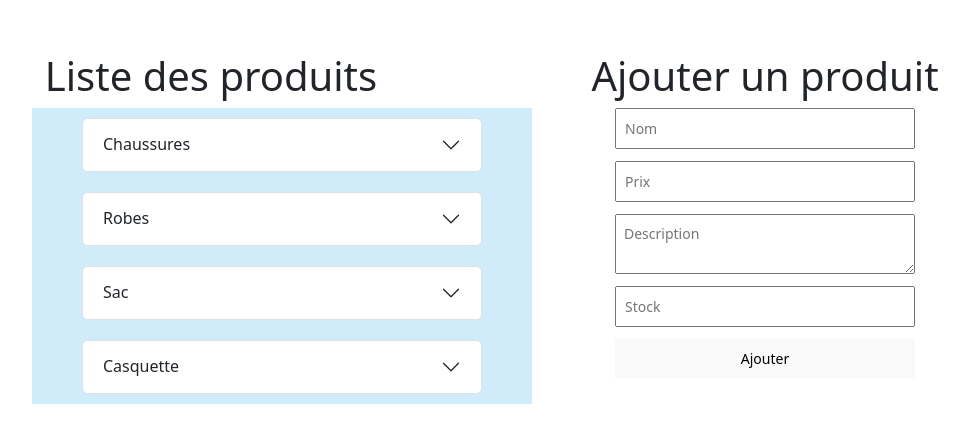
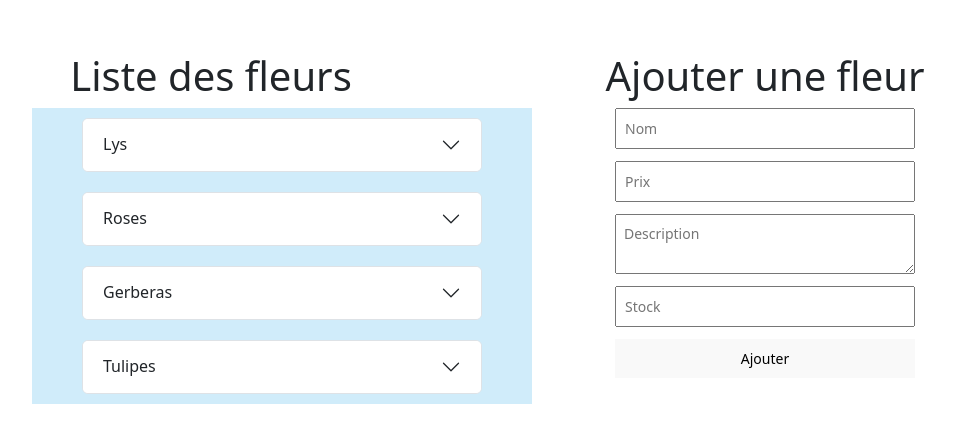
Before and after one commit to Tasnimetr/appweb-trpr01, a Vue app in the folder trpr01/my-app/: page / in a window 1280 px wide. Shown: the part 122-564 px from the top of the page, without its empty margins (150-1119 px from the left). Built offline with nearby package versions, Linux system fonts and the light colour scheme.

Commit message:
Implémentation du produit concret

```diff
--- a/trpr01/my-app/src/components/EditForm.vue
+++ b/trpr01/my-app/src/components/EditForm.vue
@@ -8,7 +8,7 @@ function submit(): void {
 </script>
 <template>
     <div v-if="editedProduct">
-    <h1>Modifier un produit</h1>
+    <h1>Modifier un bouquet</h1>
 
     <form @submit.prevent="submit">
         <input v-model="editedProduct.name" required />
--- a/trpr01/my-app/src/components/ProductForm.vue
+++ b/trpr01/my-app/src/components/ProductForm.vue
@@ -70,7 +70,7 @@ function resetForm(): void {
 
 <template>
 
-    <h1>Ajouter un produit</h1>
+    <h1>Ajouter une fleur</h1>
 
     <form @submit.prevent="submit">
         <input v-model="form.name" placeholder="Nom" required />
--- a/trpr01/my-app/src/components/ProductTable.vue
+++ b/trpr01/my-app/src/components/ProductTable.vue
@@ -9,7 +9,7 @@ function editProduct(product: Product): void {
 }
 </script>
 <template>
-    <h1>Liste des produits</h1>
+    <h1>Liste des fleurs</h1>
     <table>
         <div class="accordion accordion-flush" id="accordionFlushExample">
         <tr v-for="(product, id) in products" :key="product.name">
--- a/trpr01/my-app/src/products.ts
+++ b/trpr01/my-app/src/products.ts
@@ -9,11 +9,11 @@ export interface Product {
 }
 
 export const products = ref<Product[]>([
-    { id: '1', name: 'Chaussures', price: 75, description: 'Chaussures de sport', stock: 25 },
-    { id: '2', name: 'Robes', price: 120, description: 'Robes de soirée', stock: 6 },
-    { id: '3', name: 'Sac', price: 250, description: 'Sac à main', stock: 13 },
-    { id: '4', name: 'Casquette', price: 15, description: 'Casquette Adidas', stock: 37 },
+    { id: '1', name: 'Lys', price: 49.99, description: 'Bouquet de Lys', stock: 12 },
+    { id: '2', name: 'Roses', price: 30.41, description: 'Bouquet de roses', stock: 6 },
+    { id: '3', name: 'Gerberas', price: 54.99, description: 'Bouquet de gerberas', stock: 9 },
+    { id: '4', name: 'Tulipes', price: 52.95, description: 'Bouquet de tulipes', stock: 18 },
 ])
 
-//intellisense pour ref
+//copilot inligne suggetions pour ref
 export const editedProduct = ref<Product | null>(null)
```
